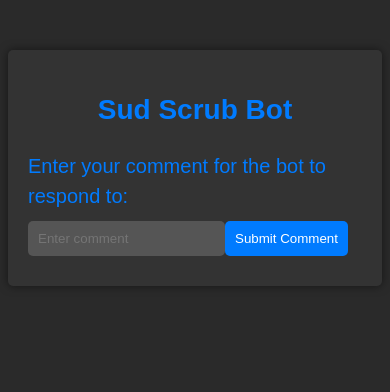
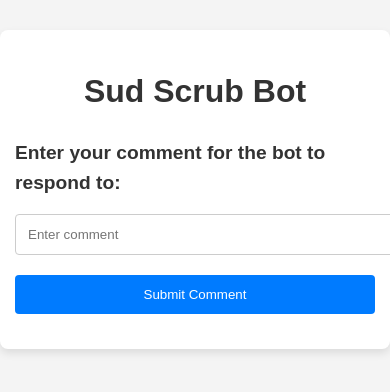
Before and after one commit to ben40d9/my-sudscrub-bot, a Next.js app: page / in a window 390 px wide. Shown: the top 392 px of the page. Built offline with nearby package versions, Linux system fonts and the light colour scheme.

Commit message:
Adjusted the background and text colors for better contrast and readability. Updated the styles for form elements and buttons. Improved the layout and padding of various components. Updated the loading spinner's design to be more modern and subtle. Enhanced mobile responsiveness.

```diff
--- a/public/styles.css
+++ b/public/styles.css
@@ -1,99 +1,7 @@
 /* body {
-    background-color: #f5f5f5;
+    background-color: #f4f4f4;
     font-family: Arial, sans-serif;
     color: #333;
-    line-height: 1.5;
-}
-
-h1 {
-    color: #007bff;
-    font-size: 24px;
-    font-weight: bold;
-    margin-bottom: 20px;
-}
-
-h2 {
-    color: #007bff;
-    font-size: 18px;
-    font-weight: normal;
-    margin-bottom: 10px;
-}
-
-.container {
-    max-width: 800px;
-    margin: 50px auto;
-    background-color: #fff;
-    padding: 30px;
-    border-radius: 5px;
-    box-shadow: 0 0 10px rgba(0, 0, 0, 0.1);
-}
-
-input,
-select,
-button {
-    padding: 10px;
-    border-radius: 5px;
-    border: 1px solid #ccc;
-    margin-bottom: 10px;
-}
-
-button {
-    background-color: #007bff;
-    color: #fff;
-    border: none;
-    cursor: pointer;
-}
-
-button:hover {
-    background-color: #0056b3;
-}
-
-.response-display {
-    margin-top: 20px;
-    border: 1px solid #ccc;
-    padding: 20px;
-    border-radius: 5px;
-}
-
-.top-comments table {
-    width: 100%;
-    border-collapse: collapse;
-}
-
-.top-comments th,
-.top-comments td {
-    padding: 10px;
-    border: 1px solid #ccc;
-    text-align: left;
-}
-
-.loading-spinner {
-    display: block;
-    margin: 20px auto;
-    width: 50px;
-    height: 50px;
-    border: 5px solid #f5f5f5;
-    border-top: 5px solid #007bff;
-    border-radius: 50%;
-    animation: spin 1s linear infinite;
-}
-
-@keyframes spin {
-    0% { transform: rotate(0deg); }
-    100% { transform: rotate(360deg); }
-}
-
-
-@media (max-width: 768px) {
-    .container {
-        padding: 20px;
-    }
-} */
-
-body {
-    background-color: #2a2a2a;
-    font-family: Arial, sans-serif;
-    color: #fff;
     line-height: 1.5;
 }
 
@@ -118,7 +26,7 @@ h2 {
     background-color: #333;
     padding: 30px;
     border-radius: 5px;
-    box-shadow: 0 0 10px rgba(0,0,0,0.5);
+    box-shadow: 0 0 15px rgba(0,0,0,0.1);
 }
 
 input, select, button {
@@ -177,4 +85,98 @@ button:hover {
     .container {
       padding: 20px;
     }
-  }
+  } */
+
+/* General styling */
+body {
+    background-color: #f4f4f4;
+    font-family: 'Arial', sans-serif;
+    color: #333;
+    line-height: 1.6;
+    margin: 0;
+    padding: 0;
+}
+
+.container {
+    max-width: 800px;
+    margin: 30px auto;
+    background: #fff;
+    padding: 20px;
+    border-radius: 8px;
+    box-shadow: 0 4px 8px rgba(0, 0, 0, 0.1);
+}
+
+/* Typography */
+h1, h2 {
+    color: #333;
+}
+
+h1 {
+    font-size: 2.5rem;
+    margin-bottom: 20px;
+    text-align: center;
+}
+
+h2 {
+    font-size: 1.5rem;
+    margin-bottom: 15px;
+}
+
+/* Form Elements */
+input, select, button {
+    width: 100%;
+    padding: 12px;
+    margin-bottom: 20px;
+    border: 1px solid #ccc;
+    border-radius: 4px;
+}
+
+button {
+    cursor: pointer;
+    background-color: #007bff;
+    color: white;
+    border: none;
+}
+
+button:hover {
+    background-color: #0056b3;
+}
+
+/* Chat and Responses */
+.response-display, .top-comments {
+    background-color: #f9f9f9;
+    padding: 15px;
+    border-radius: 4px;
+    margin-top: 20px;
+}
+
+/* Loading Spinner */
+.loading-spinner {
+    margin: 20px auto;
+    border: 4px solid #f3f3f3;
+    border-top: 4px solid #3498db;
+    border-radius: 50%;
+    width: 40px;
+    height: 40px;
+    animation: spin 1s linear infinite;
+}
+
+@keyframes spin {
+    0% { transform: rotate(0deg); }
+    100% { transform: rotate(360deg); }
+}
+
+/* Mobile Responsiveness */
+@media (max-width: 768px) {
+    .container {
+        padding: 15px;
+    }
+
+    h1 {
+        font-size: 2rem;
+    }
+
+    h2 {
+        font-size: 1.2rem;
+    }
+}
```
